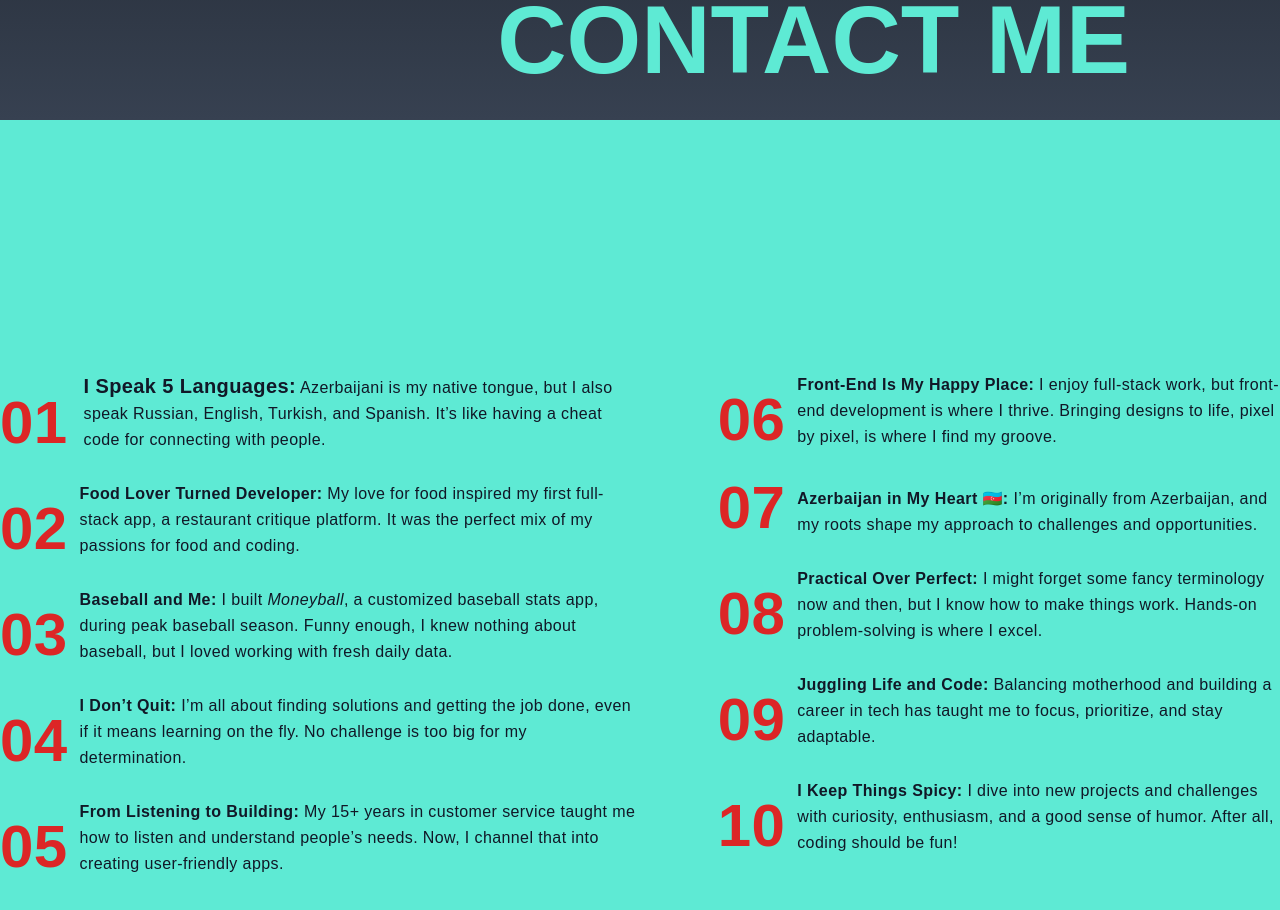
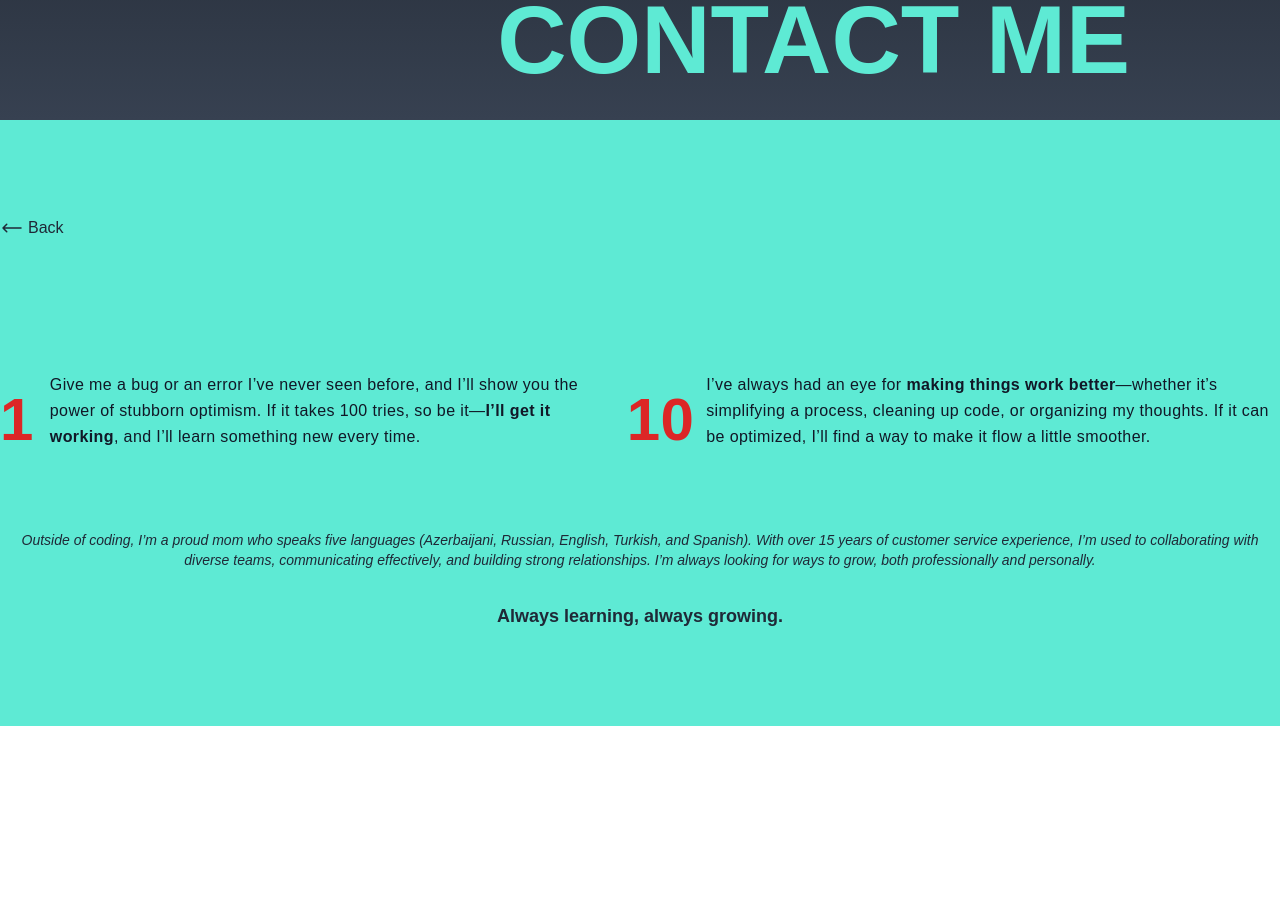
Before and after one commit to Srasulova/new-portfolio, a Next.js app: page / in a window 1280 px wide. Shown: the part 680-1590 px from the top of the page. After the commit the page ends 1406 px from the top, so only its background shows below. Built offline with nearby package versions, Linux system fonts and the light colour scheme.

Commit message:
finalize about me component

```diff
--- a/src/app/components/aboutMe.tsx
+++ b/src/app/components/aboutMe.tsx
@@ -1,109 +1,56 @@
 export default function AboutMe() {
     return (
         <>
-            <div className="bg-teal-300 w-full h-full animate-slide-down py-28">
+            <div className="bg-teal-300 w-full h-full animate-slide-down py-24">
+
+                <div className="max-w-7xl mx-auto">
+                    <button className="flex gap-1 text-gray-800"><svg xmlns="http://www.w3.org/2000/svg" fill="none" viewBox="0 0 24 24" stroke-width="1.5" stroke="currentColor" className="size-6">
+                        <path stroke-linecap="round" stroke-linejoin="round" d="M6.75 15.75 3 12m0 0 3.75-3.75M3 12h18" />
+                    </svg> Back
+                    </button>
+                </div>
+
+
+
                 <div className="flex flex-col relative">
                     {/* Line Animation */}
                     <div className="absolute top-[calc(100%-2px)] w-full h-[4px] bg-red-600 animate-line "></div>
 
-                    <h2 className="text-9xl text-center mb-6 font-bold tracking-wide text-white sm:text-6xl pb-14 font-noto animate-clip-path-reveal-1">
+                    <h2 className="text-9xl text-center mb-6 font-bold tracking-wide text-white sm:text-6xl pb-12 font-noto animate-clip-path-reveal-1">
                         10 Fun Facts About Me
                     </h2>
                 </div>
 
-
-
                 <div className="flex justify-center items-center">
                     <div className="max-w-7xl flex justify-center gap-20">
                         {/* Left Column */}
-                        <ul className="list-none text-gray-900 tracking-wide space-y-7">
+                        <ul className="list-none text-gray-900 tracking-wide flex space-x-8">
                             <li className="flex gap-3 items-end">
-                                <span className="text-6xl text-red-600 font-black">
-                                    01
-                                </span>
-                                <p className="leading-relaxed px-1 ">
-                                    <strong className="text-xl">I Speak 5 Languages:</strong> Azerbaijani is my native tongue, but I also speak Russian, English, Turkish, and Spanish. It’s like having a cheat code for connecting with people.
+                                <span className="text-6xl text-red-600 font-black">1</span>
+                                <p className="leading-relaxed px-1">
+                                    Give me a bug or an error I’ve never seen before, and I’ll show you the power of stubborn optimism. If it takes 100 tries, so be it—<strong>I’ll get it working</strong>, and I’ll learn something new every time.
                                 </p>
                             </li>
                             <li className="flex gap-3 items-end">
-                                <span className="text-6xl text-red-600 font-black ">
-                                    02
-                                </span>
+                                <span className="text-6xl text-red-600 font-black">10</span>
                                 <p className="leading-relaxed">
-                                    <strong>Food Lover Turned Developer:</strong> My love for food inspired my first full-stack app, a restaurant critique platform. It was the perfect mix of my passions for food and coding.
-                                </p>
-                            </li>
-                            <li className="flex gap-3 items-end">
-                                <span className="text-6xl text-red-600 font-black  ">
-                                    03
-                                </span>
-                                <p className="leading-relaxed">
-                                    <strong>Baseball and Me:</strong> I built <em>Moneyball</em>, a customized baseball stats app, during peak baseball season. Funny enough, I knew nothing about baseball, but I loved working with fresh daily data.
-                                </p>
-                            </li>
-                            <li className="flex gap-3 items-end">
-                                <span className="text-6xl text-red-600 font-black  ">
-                                    04
-                                </span>
-                                <p className="leading-relaxed">
-                                    <strong>I Don’t Quit:</strong> I’m all about finding solutions and getting the job done, even if it means learning on the fly. No challenge is too big for my determination.
-                                </p>
-                            </li>
-                            <li className="flex gap-3 items-end">
-                                <span className="text-6xl text-red-600 font-black  ">
-                                    05
-                                </span>
-                                <p className="leading-relaxed">
-                                    <strong>From Listening to Building:</strong> My 15+ years in customer service taught me how to listen and understand people’s needs. Now, I channel that into creating user-friendly apps.
-                                </p>
-                            </li>
-                        </ul>
-
-                        {/* Right Column */}
-                        <ul className="list-none text-gray-900 tracking-wide space-y-7">
-                            <li className="flex gap-3 items-end">
-                                <span className="text-6xl text-red-600 font-black  ">
-                                    06
-                                </span>
-                                <p className="leading-relaxed">
-                                    <strong>Front-End Is My Happy Place:</strong> I enjoy full-stack work, but front-end development is where I thrive. Bringing designs to life, pixel by pixel, is where I find my groove.
-                                </p>
-                            </li>
-                            <li className="flex gap-3 items-end">
-                                <span className="text-6xl text-red-600 font-black  ">
-                                    07
-                                </span>
-                                <p className="leading-relaxed">
-                                    <strong>Azerbaijan in My Heart 🇦🇿:</strong> I’m originally from Azerbaijan, and my roots shape my approach to challenges and opportunities.
-                                </p>
-                            </li>
-                            <li className="flex gap-3 items-end">
-                                <span className="text-6xl text-red-600 font-black  ">
-                                    08
-                                </span>
-                                <p className="leading-relaxed">
-                                    <strong>Practical Over Perfect:</strong> I might forget some fancy terminology now and then, but I know how to make things work. Hands-on problem-solving is where I excel.
-                                </p>
-                            </li>
-                            <li className="flex gap-3 items-end">
-                                <span className="text-6xl text-red-600 font-black  ">
-                                    09
-                                </span>
-                                <p className="leading-relaxed">
-                                    <strong>Juggling Life and Code:</strong> Balancing motherhood and building a career in tech has taught me to focus, prioritize, and stay adaptable.
-                                </p>
-                            </li>
-                            <li className="flex gap-3 items-end">
-                                <span className="text-6xl text-red-600 font-black  ">
-                                    10
-                                </span>
-                                <p className="leading-relaxed">
-                                    <strong>I Keep Things Spicy:</strong> I dive into new projects and challenges with curiosity, enthusiasm, and a good sense of humor. After all, coding should be fun!
+                                    I’ve always had an eye for <strong>making things work better</strong>—whether it’s simplifying a process, cleaning up code, or organizing my thoughts. If it can be optimized, I’ll find a way to make it flow a little smoother.
                                 </p>
                             </li>
                         </ul>
                     </div>
                 </div>
+
+                <div className="mt-20 max-w-7xl mx-auto">
+                    <p className="text-center text-sm text-gray-800 font-normal italic">
+                        Outside of coding, I’m a proud mom who speaks five languages (Azerbaijani, Russian, English, Turkish, and Spanish). With over 15 years of customer service experience, I’m used to collaborating with diverse teams, communicating effectively, and building strong relationships. I’m always looking for ways to grow, both professionally and personally.
+                    </p>
+                </div>
+                <div className="mt-8">
+                    <p className="text-center text-lg text-gray-800 font-semibold">
+                        Always learning, always growing.
+                    </p>
+                </div>
             </div>
         </>
     );
```
